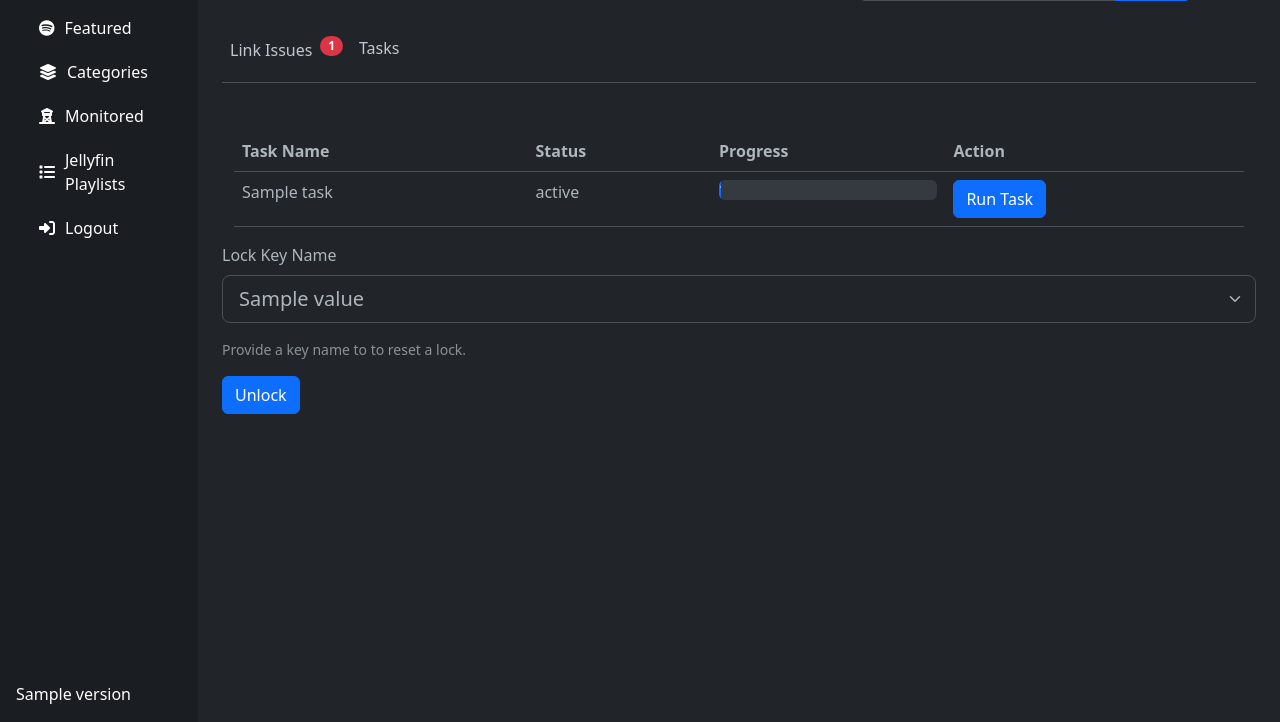
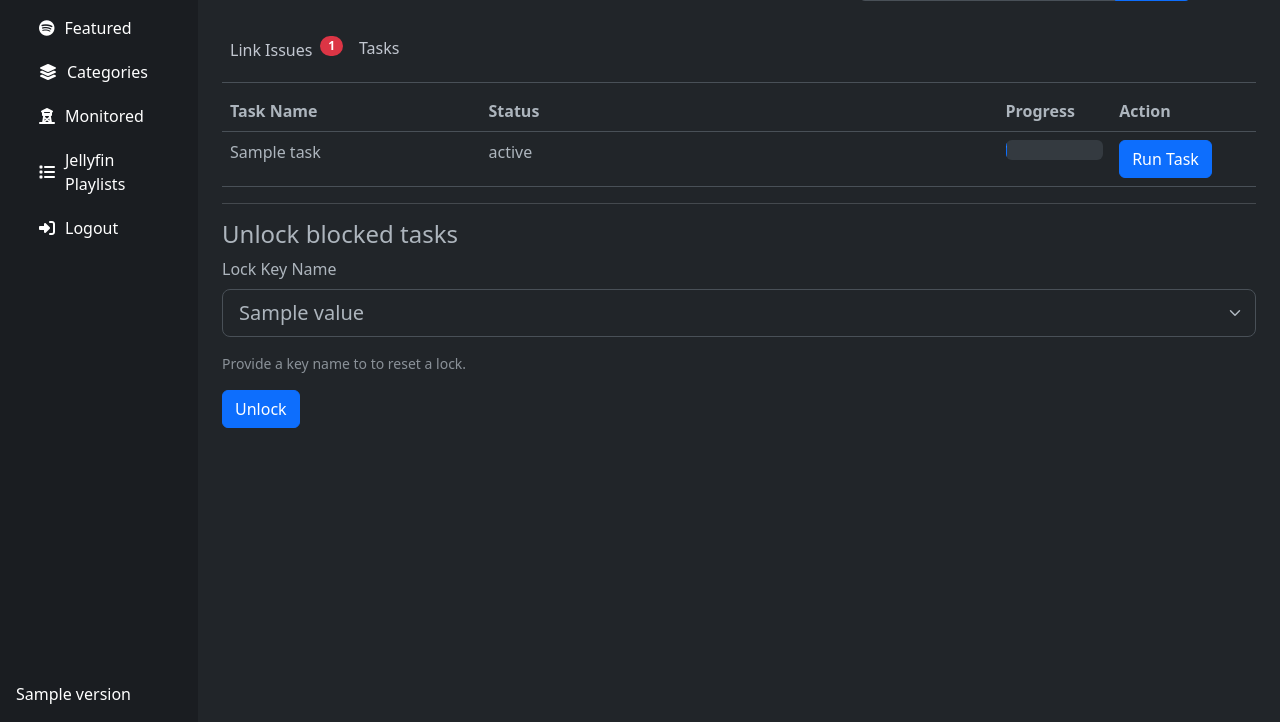
Before and after one commit to vvirtues/jellyplist, a Python web app: template templates/admin/tasks.html in a window 1280 px wide. Shown: the part 78-800 px from the top of the page. Run offline with Jinja, Linux system fonts and the light colour scheme; the template is opened without the code that fills it: most values are stand-ins (such as "Sample title", 1, 10 or a date in 2020); some libraries are stand-ins or nearby versions.

Commit message:
UI Fix on Task overview

```diff
--- a/templates/admin/tasks.html
+++ b/templates/admin/tasks.html
@@ -1,7 +1,7 @@
 {% extends "admin.html" %}
 {% block admin_content %}
-<div class="container mt-5">
-    <table class="table">
+<div class="">
+    <table class="table ">
         <thead>
             <tr>
                 <th>Task Name</th>
@@ -15,6 +15,9 @@
         </tbody>
     </table>
 </div>
+
+<hr>
+<h4>Unlock blocked tasks</h4>
 <div>
     <form hx-post="/unlock_key" hx-swap="outerHTML" hx-target="#empty">
         <div class="mb-3">
--- a/templates/partials/_task_status.html
+++ b/templates/partials/_task_status.html
@@ -1,7 +1,7 @@
 {% for task_name, task in tasks.items() %}
 <tr id="task-row-{{ task_name }}">
-    <td>{{ task_name }}</td>
-    <td>{{ task.state }}</td>
+    <td class="w-25">{{ task_name }}</td>
+    <td class="w-50">{{ task.state }}</td>
     <td>
         {% if task.info.percent %}
         <div class="progress" style="height: 20px;">
```
